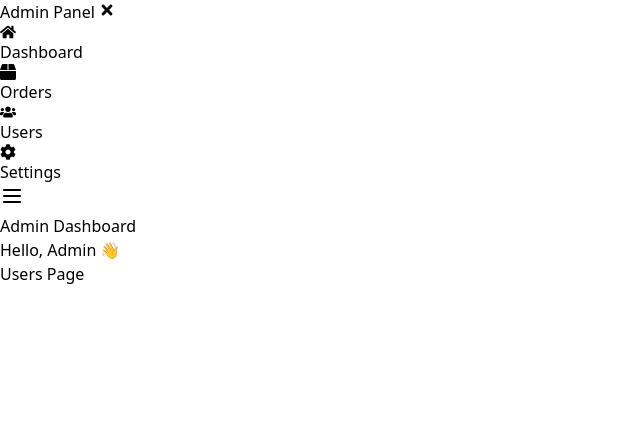
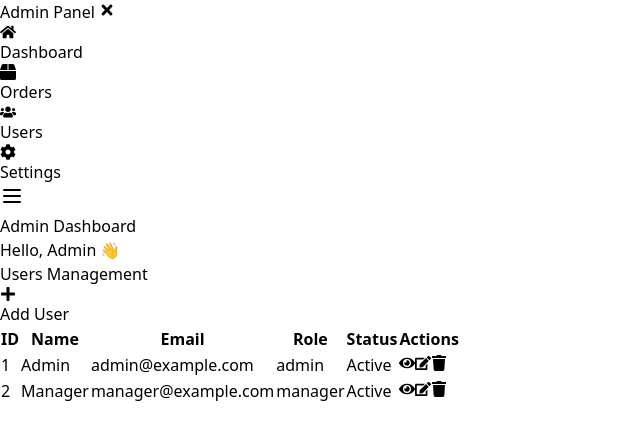
Before and after one commit to baqar-abbas/admin-dashboard, a React (Vite) app: page /users in a window 1280 px wide. Shown: the top 440 px of the page, without its empty margins (0-640 px from the left). Built offline with nearby package versions, Linux system fonts and the light colour scheme; data requests are answered from the project's data file.

Commit message:
Implement users management render data in table

```diff
--- a/db.json
+++ b/db.json
@@ -78,12 +78,19 @@
     { "time": "2025-07-18T10:45:00Z", "text": "Inventory synced" }
   ],
   "users": [
-    { "id": 1, "name": "Admin", "email": "admin@example.com", "role": "admin" },
+    {
+      "id": 1,
+      "name": "Admin",
+      "email": "admin@example.com",
+      "role": "admin",
+      "status": "Active"
+    },
     {
       "id": 2,
       "name": "Manager",
       "email": "manager@example.com",
-      "role": "manager"
+      "role": "manager",
+      "status": "Active"
     }
   ]
 }
--- a/src/pages/Users.jsx
+++ b/src/pages/Users.jsx
@@ -1,9 +1,90 @@
-import React from "react";
+import React, { useState, useEffect } from "react";
+import { FaPlus, FaEye, FaEdit, FaTrash } from "react-icons/fa";
+import api from "../lib/api";
 
 const Users = () => {
+  const [users, setUsers] = useState([]);
+  const [loading, setLoading] = useState(true);
+  const [error, setError] = useState(null);
+
+  const fetchUsers = async () => {
+    setLoading(true);
+    try {
+      const response = await api.get("/users");
+      setUsers(response.data);
+      console.log("Users Data:", response.data);
+    } catch (err) {
+      console.error("Error fetching users data:", err);
+      setError("Failed to load users ❌");
+    } finally {
+      setLoading(false);
+    }
+  };
+
+  useEffect(() => {
+    fetchUsers();
+  }, []);
   return (
-    <div>
-      <h2 className="text-2xl font-bold">Users Page</h2>
+    <div className="p-6">
+      <div className="flex justify-between items-center mb-6">
+        <h1 className="text-2xl font-bold text-gray-800">Users Management</h1>
+        <button className="flex items-center bg-blue-600 text-white px-4 py-2 rounded-lg hover:bg-blue-700">
+          <FaPlus className="inline-block mr-2" />
+          Add User
+        </button>
+      </div>
+
+      {/* Loading & Error States */}
+      {loading ? (
+        <p className="text-gray-500 animate-pulse">Loading users...</p>
+      ) : error ? (
+        <p className="text-red-500">{error}</p>
+      ) : (
+        <table className="w-full border border-gray-200 shadow-sm">
+          <thead className="bg-gray-100">
+            <tr>
+              <th className="px-4 py-2 border">ID</th>
+              <th className="px-4 py-2 border">Name</th>
+              <th className="px-4 py-2 border">Email</th>
+              <th className="px-4 py-2 border">Role</th>
+              <th className="px-4 py-2 border">Status</th>
+              <th className="px-4 py-2 border">Actions</th>
+            </tr>
+          </thead>
+          <tbody>
+            {users.map((u) => (
+              <tr key={u.id} className="text-center">
+                <td className="border px-4 py-2">{u.id}</td>
+                <td className="border px-4 py-2">{u.name}</td>
+                <td className="border px-4 py-2">{u.email}</td>
+                <td className="border px-4 py-2">{u.role}</td>
+                <td className="border px-4 py-2">
+                  <span
+                    className={`inline-block px-2 py-1 rounded-full text-xs font-medium ${
+                      u.status === "Active"
+                        ? "bg-green-100 text-green-800"
+                        : "bg-red-100 text-red-800"
+                    }`}
+                  >
+                    {u.status}
+                  </span>
+                </td>
+                <td className="border px-4 py-2 flex justify-center gap-3">
+                  <button className="text-blue-500 hover:text-blue-700">
+                    <FaEye />
+                  </button>
+                  <button className="text-green-500 hover:text-green-700">
+                    <FaEdit />
+                  </button>
+                  <button className="text-red-500 hover:text-red-800">
+                    <FaTrash />
+                  </button>
+                </td>
+              </tr>
+            ))}
+          </tbody>
+        </table>
+      )}
     </div>
   );
 };
```
